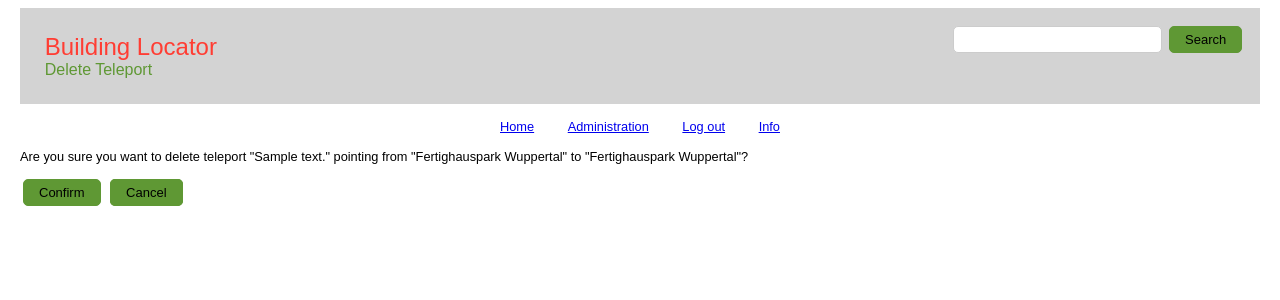
After one commit to motlib/dbloc, a Django app: page /tp/1/delete/ in a window 1280 px wide. The commit adds this page. Shown: the top 300 px of the page. Run offline with Django 3.2, Linux system fonts and the light colour scheme; a user stored in the database is signed in; data comes from the database, SQL or seed files in the repository; tables that the repository leaves empty hold one stand-in row (values such as "Sample post").

Commit message:
Change views to class based generic. Add support to delete teleport.

```diff
--- a/loc/jinja2/loc/macros/plan.html
+++ b/loc/jinja2/loc/macros/plan.html
@@ -18,6 +18,9 @@
   {% endif %}
   {% if tp_action=='edit' %}
   {% set tp_link=url('loc:tp_edit', args=[teleport.id]) %}
+  {% endif %}
+  {% if tp_action=='delete' %}
+  {% set tp_link=url('loc:tp_delete', args=[teleport.id]) %}
   {% endif %}
 
   <a xlink:href="{{ tp_link }}">
--- a/loc/jinja2/loc/plan_detail.html
+++ b/loc/jinja2/loc/plan_detail.html
@@ -38,6 +38,7 @@
   {% if plan.image %}
   <a href="{{ url('loc:plan_add_tp', args=[plan.id]) }}">Add Teleport</a>
   <a href="{{ url('loc:plan_select_tp', args=[plan.id, 'edit']) }}">Edit Teleport</a>
+  <a href="{{ url('loc:plan_select_tp', args=[plan.id, 'delete']) }}">Delete Teleport</a>
   {% endif %}
 </p>
 
--- /dev/null
+++ b/loc/jinja2/loc/teleport_confirm_delete.html
@@ -0,0 +1,19 @@
+{% extends 'base.html' %}
+{% from 'loc/macros/plan.html' import plan_info %}
+
+{% block title %}Delete Teleport{% endblock %}
+
+{% block content %}
+
+<form method="post">
+  {{ csrf_input }}
+  <p>
+    Are you sure you want to delete teleport "{{ tp }}" pointing from
+    "{{ tp.src }}" to "{{ tp.dest }}"?
+  </p>
+
+  <input type="submit" value="Confirm" />
+  <a class="cancel_button" href="{{ url('loc:plan', args=[tp.src.id]) }}">Cancel</a>
+</form>
+
+{% endblock %}
--- a/loc/models.py
+++ b/loc/models.py
@@ -1,6 +1,7 @@
 '''Model definition for the `loc` application.'''
 
 from django.core.exceptions import ValidationError
+from django.urls import reverse
 from django.db import models
 from django.utils.translation import gettext_lazy as _
 
@@ -59,6 +60,9 @@ class Plan(models.Model):
 
         return str(self.level)
 
+    def get_absolute_url(self):
+        return reverse('loc:plan', args=[self.id])
+
 
 def validate_coord(value):
     '''Validate that coordinate values are in range from 0.0 to 1.0.'''
@@ -90,3 +94,6 @@ class Teleport(models.Model):
 
     class Meta:
         ordering = ('text', )
+
+    def __str__(self):
+        return self.text
--- a/loc/urls.py
+++ b/loc/urls.py
@@ -9,10 +9,14 @@ app_name = 'loc'
 urlpatterns = [
     path('', views.PlanIndexView.as_view(), name='index'),
     path('plan/<int:pk>/', views.PlanDetailView.as_view(), name='plan'),
-    path('plan/<int:pk>/edit_meta/', views.plan_edit_meta, name='plan_edit_meta'),
+    path('plan/<int:pk>/edit_meta/', views.PlanMetaEdit.as_view(), name='plan_edit_meta'),
     path('plan/<int:pk>/add_tp/', views.plan_add_teleport, name='plan_add_tp'),
     path('plan/<int:pk>/select_tp/<str:tp_action>', views.plan_select_tp, name='plan_select_tp'),
+
     path('tp/<int:pk>/edit/', views.tp_edit, name='tp_edit'),
+    path('tp/<int:pk>/delete/', views.tp_delete, name='tp_delete'),
+
     path('search/', views.search, name='search'),
+
     path('info/', views.info, name='info'),
 ]
--- a/loc/views.py
+++ b/loc/views.py
@@ -2,7 +2,8 @@
 
 from django.shortcuts import get_object_or_404, redirect, render
 from django.contrib.auth.decorators import login_required
-from django.views.generic import ListView, DetailView
+from django.contrib.auth.mixins import LoginRequiredMixin
+from django.views.generic import ListView, DetailView, UpdateView
 
 from dbloc import versioninfo
 from .models import Plan, Teleport
@@ -43,28 +44,12 @@ class PlanDetailView(DetailView):
         return context
 
 
-@login_required
-def plan_edit_meta(request, pk):
+class PlanMetaEdit(LoginRequiredMixin, UpdateView):
     '''Edit the metadata of a plan.'''
 
-    plan = get_object_or_404(Plan, pk=pk)
-
-    if request.method == "POST":
-        form = PlanMetaForm(request.POST, instance=plan)
-        if form.is_valid():
-            form.save()
-
-            # return to the building view
-            return redirect('loc:plan', pk=plan.id)
-    else:
-        form = PlanMetaForm(instance=plan)
-
-    context = {
-        'plan': plan,
-        'form': form
-    }
-
-    return render(request, 'loc/plan_edit_meta.html', context)
+    model = Plan
+    fields = ['address', 'description', 'url']
+    template_name = 'loc/plan_edit_meta.html'
 
 
 @login_required
@@ -119,6 +104,8 @@ def info(request):
 # select tp -> edit tp
 @login_required
 def plan_select_tp(request, pk, tp_action):
+    '''Select a teleport for next action (edit, delete)'''
+
     plan = get_object_or_404(Plan, pk=pk)
 
     context = {
@@ -133,6 +120,8 @@ def plan_select_tp(request, pk, tp_action):
 
 
 def tp_edit(request, pk):
+    '''Edit a teleport'''
+
     teleport = get_object_or_404(Teleport, pk=pk)
 
     if request.method == 'POST':
@@ -152,3 +141,21 @@ def tp_edit(request, pk):
     }
 
     return render(request, 'loc/plan_edit_teleport.html', context)
+
+
+@login_required
+def tp_delete(request, pk):
+    '''Confirm to delete a teleport.'''
+
+    tp = get_object_or_404(Teleport, pk=pk)
+
+    if request.method == 'POST':
+        plan = tp.src
+        tp.delete()
+
+        return redirect('loc:plan', pk=plan.id)
+    else:
+        context = {
+            'tp': tp
+        }
+        return render(request, 'loc/teleport_confirm_delete.html', context)
```
